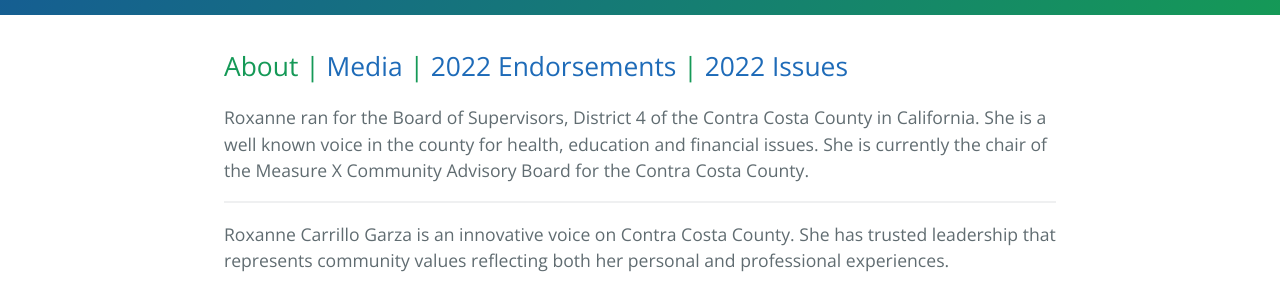
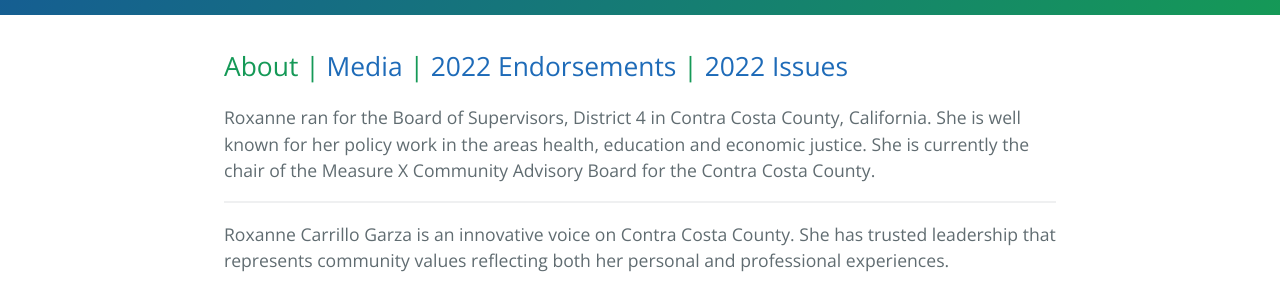
Before and after one commit to roxannegarza/roxannegarza.github.io, a Jekyll site: the page built from index.md, in a window 1280 px wide. Shown: the part 274-569 px from the top of the page. Built offline with Jekyll 4.4.1, drawn with Linux system fonts in a browser that asks for light colours.

Commit message:
Roxanne's edits

```diff
--- a/index.md
+++ b/index.md
@@ -6,7 +6,7 @@ description: About Roxanne
 
 ## About | [Media](./media.html) | [2022 Endorsements](./endorsements.html) | [2022 Issues](./issues.html)
 
-Roxanne ran for the Board of Supervisors, District 4 of the Contra Costa County in California. She is a well known voice in the county for health, education and financial issues. She is currently the chair of the Measure X Community Advisory Board for the Contra Costa County.
+Roxanne ran for the Board of Supervisors, District 4 in Contra Costa County, California. She is well known for her policy work in the areas health, education and economic justice. She is currently the chair of the Measure X Community Advisory Board for the Contra Costa County.
 
 ---
 
```
Also changed, not shown: endorsements.md (+1 -1 lines), issues.md (+1 -1 lines).
